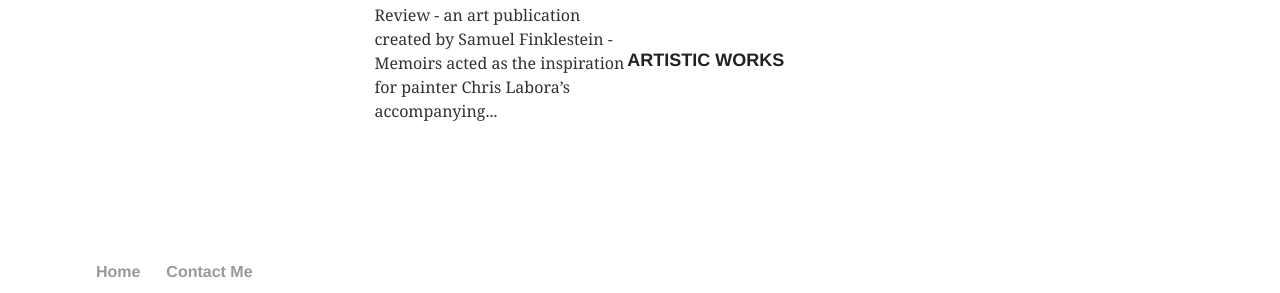
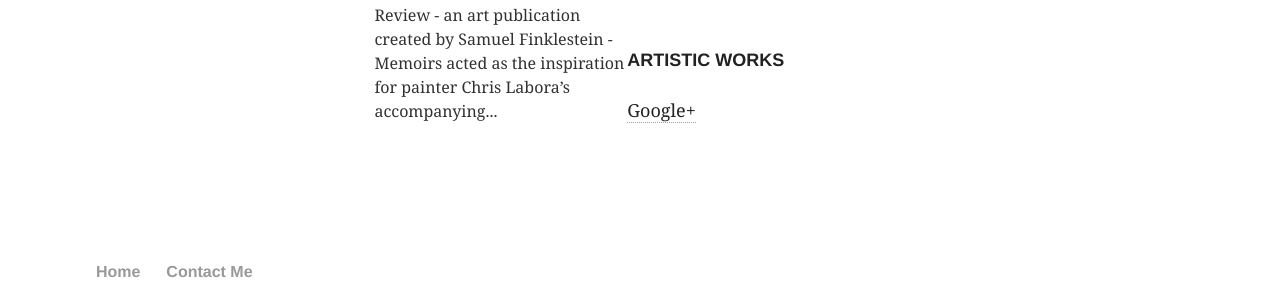
Before and after one commit to nicholasbrewer/nicholasbrewer.github.io, a Jekyll site: the page built from index.md, in a window 1280 px wide. Shown: the part 572-865 px from the top of the page. Built offline with Jekyll 4.4.1, drawn with Linux system fonts in a browser that asks for light colours.

Commit message:
Google+ Integration

```diff
--- a/index.md
+++ b/index.md
@@ -21,3 +21,5 @@ title: "Musician, composer, artist."
 	{% include post-grid.html %}
 {% endfor %}
 </div><!-- /.tiles -->
+
+<a href="https://plus.google.com/100145965449481004623" rel="publisher">Google+</a>
```
